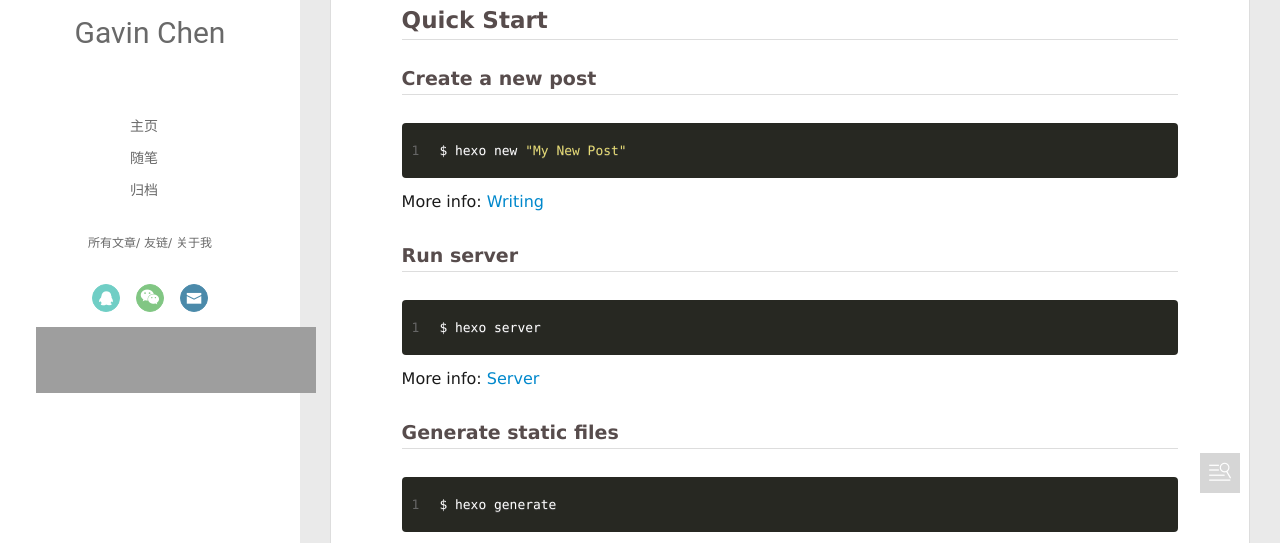
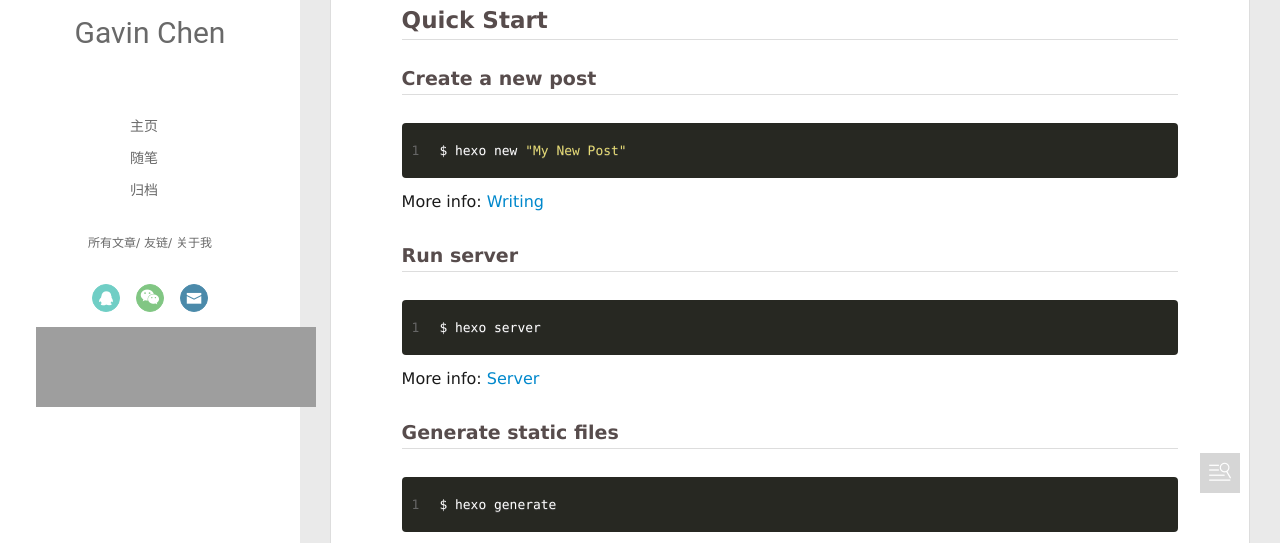
Before and after one commit to guopeng1998/guopeng1998.github.io, a plain HTML site: page 2019/09/15/hello-world/index.html in a window 1280 px wide. Shown: the part 257-800 px from the top of the page. Drawn offline with Linux system fonts and the light colour scheme; no server answers; grey boxes are pictures that could not be loaded.

Commit message:
Site updated: 2019-09-15 20:59:12

```diff
--- a/2019/09/15/hello-world/index.html
+++ b/2019/09/15/hello-world/index.html
@@ -94,7 +94,7 @@
 			<!-- 网易云音乐插件 -->
 
 				<div style="position:absolute; bottom:120px left:auto; width:85%">
-				<iframe frameborder="no" border="0" marginwidth="0" marginheight="0" width=280 height=66 src="//music.163.com/outchain/player?type=2&id=1306515028&auto=0&height=66"></iframe>
+				<iframe frameborder="no" border="0" marginwidth="0" marginheight="0" width=280 height=80 src="//music.163.com/outchain/player?type=2&id=1306515028&auto=0&height=66"></iframe>
 				</div>
 
 		</nav>
```
Also changed, not shown: 2019/09/15/我的第一篇博客文章/index.html (+1 -1 lines), archives/2019/09/index.html (+1 -1 lines), archives/2019/index.html (+1 -1 lines), archives/index.html (+1 -1 lines), index.html (+1 -1 lines), tags/随笔/index.html (+1 -1 lines).
